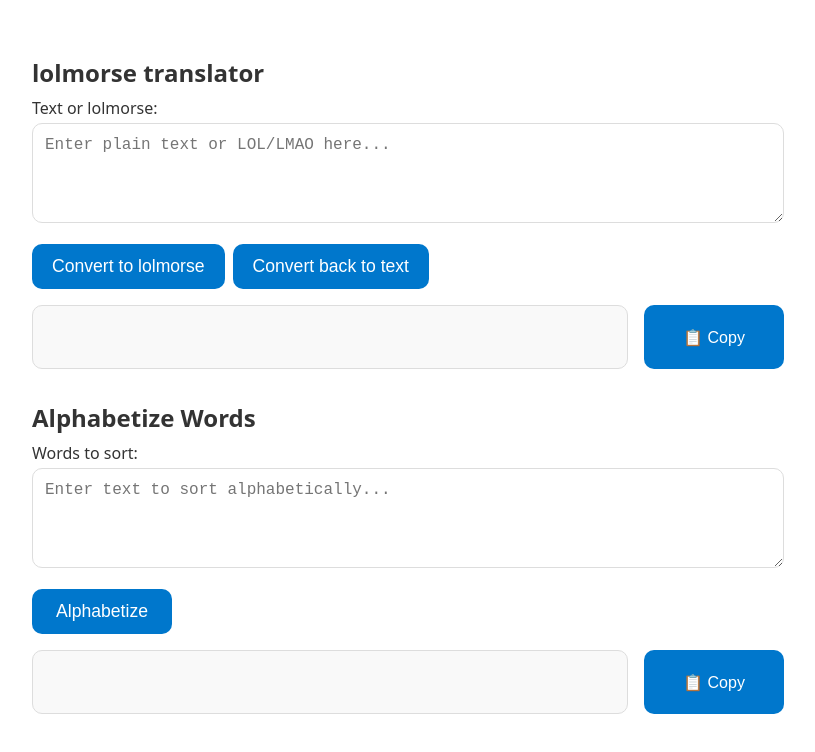
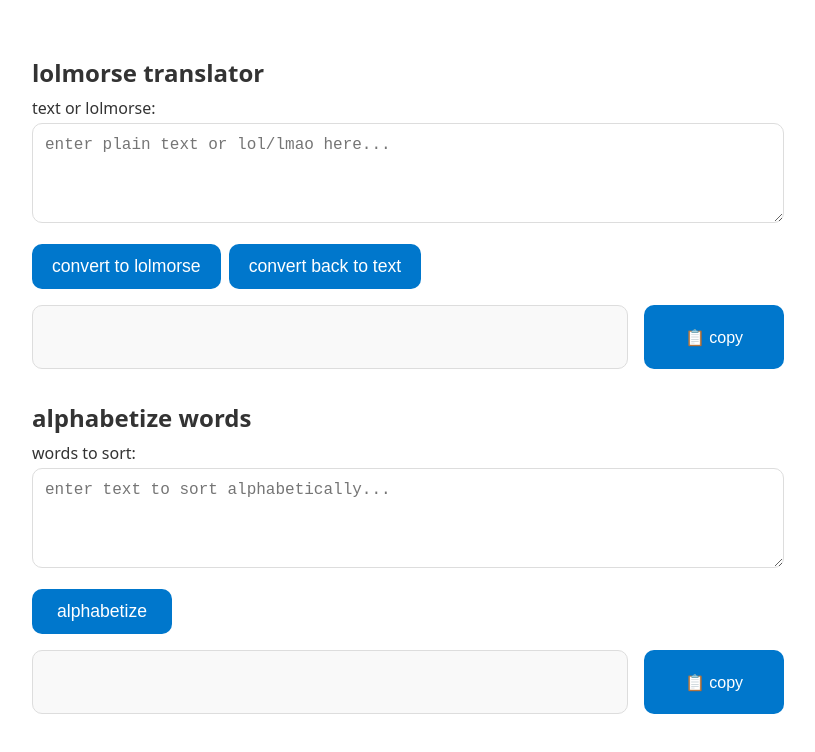
Before and after one commit to premgane/morse-lol, a plain HTML site: page index.html in a window 1280 px wide. Shown: the whole page, without its empty margins (232-1047 px from the left). Drawn offline with Linux system fonts and the light colour scheme.

Commit message:
lowercase all visible text for informal tone

```diff
--- a/index.html
+++ b/index.html
@@ -128,33 +128,33 @@
 <body>
   <h1>lolmorse translator</h1>
 
-  <label for="input">Text or lolmorse:</label>
-  <textarea id="input" placeholder="Enter plain text or LOL/LMAO here..."></textarea>
+  <label for="input">text or lolmorse:</label>
+  <textarea id="input" placeholder="enter plain text or lol/lmao here..."></textarea>
   <div class="button-row">
-    <button onclick="toFunnyMorse()">Convert to lolmorse</button>
-    <button onclick="fromFunnyMorse()">Convert back to text</button>
+    <button onclick="toFunnyMorse()">convert to lolmorse</button>
+    <button onclick="fromFunnyMorse()">convert back to text</button>
   </div>
 
   <div class="output-container">
     <div class="output-box" id="outputBox">
       <div id="output"></div>
     </div>
-    <button class="copy-button" id="copy-output" onclick="copyToClipboard(event, 'output')">📋 Copy</button>
+    <button class="copy-button" id="copy-output" onclick="copyToClipboard(event, 'output')">📋 copy</button>
   </div>
 
-  <h2>Alphabetize Words</h2>
+  <h2>alphabetize words</h2>
 
-  <label for="sortInput">Words to sort:</label>
-  <textarea id="sortInput" placeholder="Enter text to sort alphabetically..."></textarea>
+  <label for="sortInput">words to sort:</label>
+  <textarea id="sortInput" placeholder="enter text to sort alphabetically..."></textarea>
   <div class="button-row">
-    <button onclick="alphabetizeWords()">Alphabetize</button>
+    <button onclick="alphabetizeWords()">alphabetize</button>
   </div>
 
   <div class="output-container">
     <div class="output-box" id="sortOutputBox">
       <div id="sortOutput"></div>
     </div>
-    <button class="copy-button" id="copy-sortOutput" onclick="copyToClipboard(event, 'sortOutput')">📋 Copy</button>
+    <button class="copy-button" id="copy-sortOutput" onclick="copyToClipboard(event, 'sortOutput')">📋 copy</button>
   </div>
 
   <script>
@@ -215,7 +215,7 @@
       const button = event.currentTarget;
 
       const original = button.textContent;
-      button.textContent = '✅ Copied!';
+      button.textContent = '✅ copied!';
       button.disabled = true;
 
       navigator.clipboard.writeText(text).then(() => {
@@ -224,7 +224,7 @@
           button.disabled = false;
         }, 1200);
       }).catch(err => {
-        alert('Copy failed: ' + err);
+        alert('copy failed: ' + err);
         button.textContent = original;
         button.disabled = false;
       });
```
